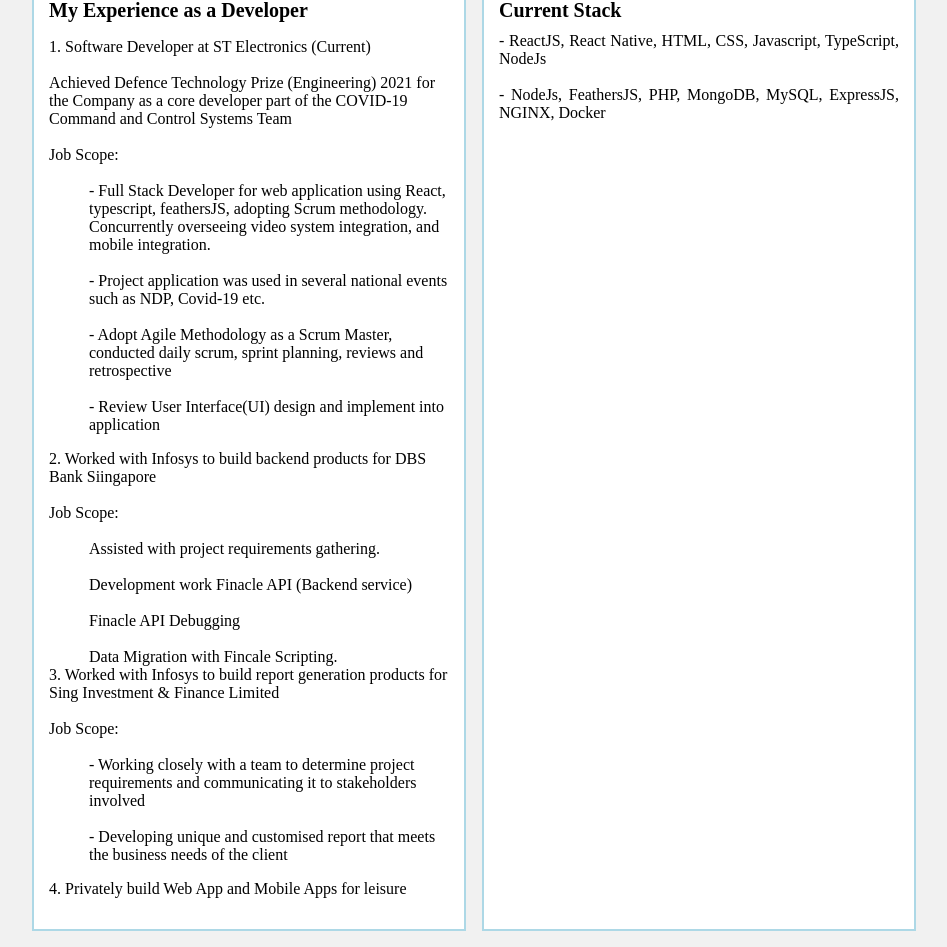
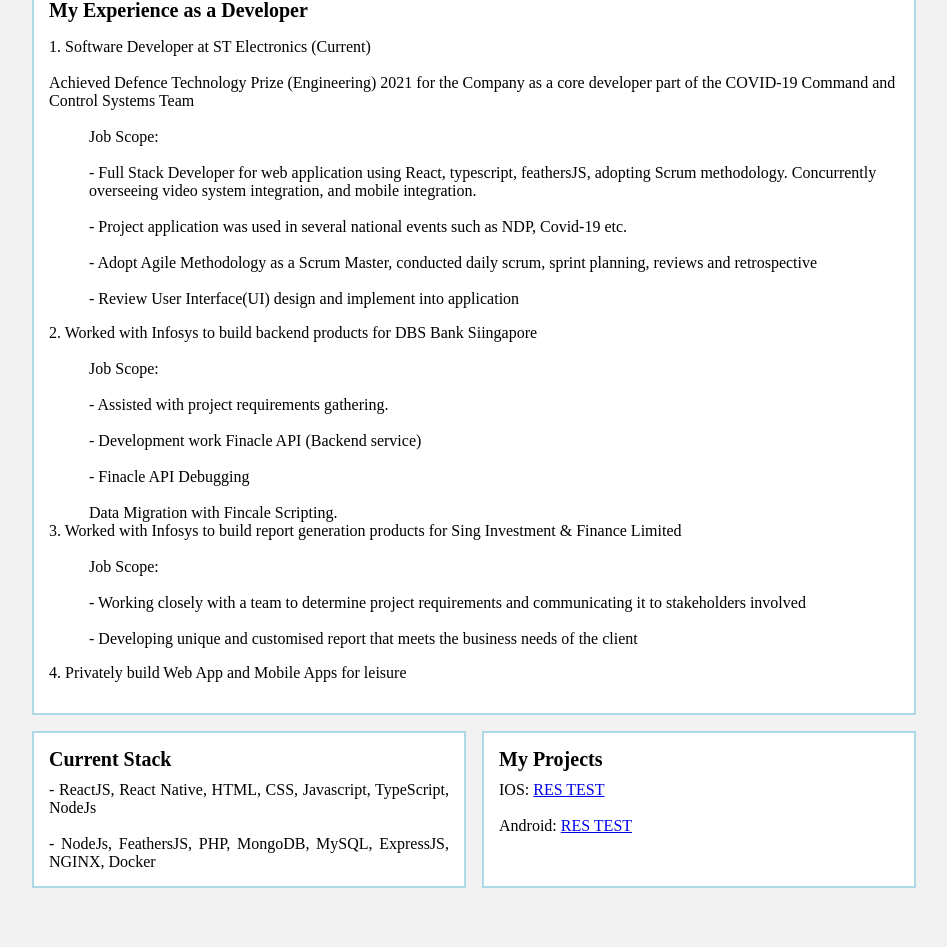
Before and after one commit to pingkee/Pkweb, a React (Create React App) app: page / in a window 1280 px wide. Shown: the part 493-1440 px from the top of the page, without its empty margins (166-1113 px from the left). After the commit the page ends 1397 px from the top, so only its background shows below. Built offline with nearby package versions, Linux system fonts and the light colour scheme.

Commit message:
update(app): added personal app

```diff
--- a/src/App.tsx
+++ b/src/App.tsx
@@ -54,7 +54,6 @@
       </div>
     </div>
   );
-
   const ProfileImage = () => (
     <div
     style={{
@@ -106,7 +105,7 @@
       backgroundColor: 'white',
       border: 'solid lightblue 2px',
       // textAlign: 'justify',
-      width: 400,
+      width: 850,
       padding: 15
       // minHeight: '100vh',
       }}>
@@ -123,10 +122,13 @@
             1. Software Developer at ST Electronics (Current)
             <br />
             <br />
-            Achieved Defence Technology Prize (Engineering) 2021 for the Company as a core developer part of the COVID-19 Command and Control Systems Team
+            Achieved Defence Technology Prize (Engineering) 2021 for the Company as a
+            core developer part of the COVID-19 Command and Control Systems Team
             <br />
             <br />
-            Job Scope:<br />
+            <ol>
+            Job Scope:
+            </ol>
             <br />
             <ol>
             - Full Stack Developer for web application using React, typescript,
@@ -152,18 +154,20 @@
             2. Worked with Infosys to build backend products for DBS Bank Siingapore
             <br />
             <br />
-            Job Scope:<br />
-            <br />
             <ol>
-              Assisted with project requirements gathering.
+            Job Scope:
             </ol>
             <br />
             <ol>
-              Development work Finacle API (Backend service)
+              - Assisted with project requirements gathering.
             </ol>
             <br />
             <ol>
-              Finacle API Debugging
+              - Development work Finacle API (Backend service)
+            </ol>
+            <br />
+            <ol>
+              - Finacle API Debugging
             </ol>
             <br />
             <ol>
@@ -172,7 +176,9 @@
             3. Worked with Infosys to build report generation products for Sing Investment & Finance Limited
             <br />
             <br />
-            Job Scope:<br />
+            <ol>
+            Job Scope:
+            </ol>
             <br />
             <ol>
               - Working closely with a team to determine project requirements and communicating it to stakeholders involved
@@ -214,6 +220,35 @@
       </div>
     </div>
   );
+  const MyProjects = () => (
+    <div
+    style={{
+      margin: '0.5rem',
+      border: 'solid lightblue 2px',
+      backgroundColor: 'white',
+      textAlign: 'justify',
+      width: 400,
+      padding: 15
+      // minHeight: '100vh',
+      }}>
+        <div style={{
+          fontSize: 'calc(16px + 0.5vmin',
+          marginBottom: 10,
+          fontWeight: 'bold', }}>
+          My Projects
+        </div>
+        <div style={{
+          fontSize: 'calc(12px + 0.5vmin)'}}>
+            IOS: <a href={"https://apps.apple.com/us/app/res-test-singapore/id1538316152"}>RES TEST</a> <br />
+            <br />
+            Android: <a href={"https://play.google.com/store/apps/details?id=com.restest"}>RES TEST</a>
+            <br />
+            {/* My user account:
+            <a href={"https://play.google.com/store/apps/developer?id=Ping+Kee+Ng"}>Play Store</a>  */}
+
+      </div>
+    </div>
+  );
   return (
     <div>
       <div
@@ -239,6 +274,7 @@
             {CurrentWork()}
             {DeveloperEx()}
             {CurrentStack()}
+            {MyProjects()}
           </div>
       </div>
     </div>
```
